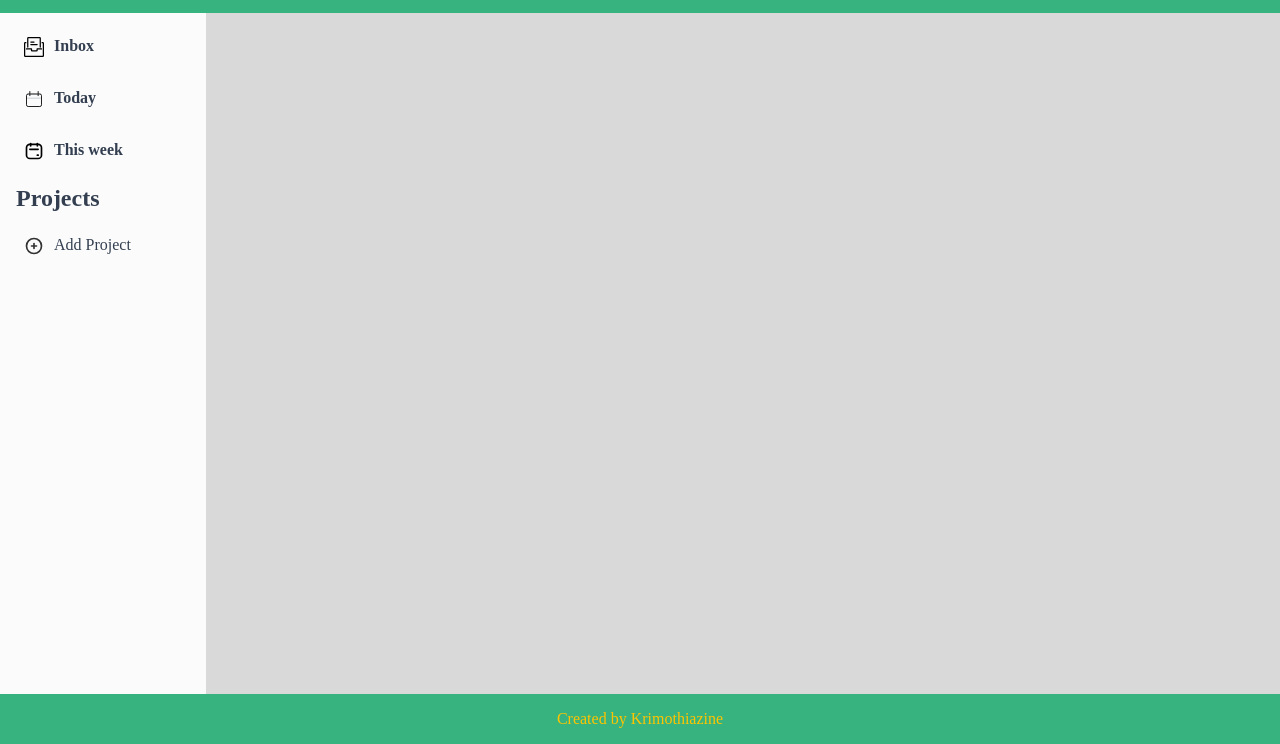
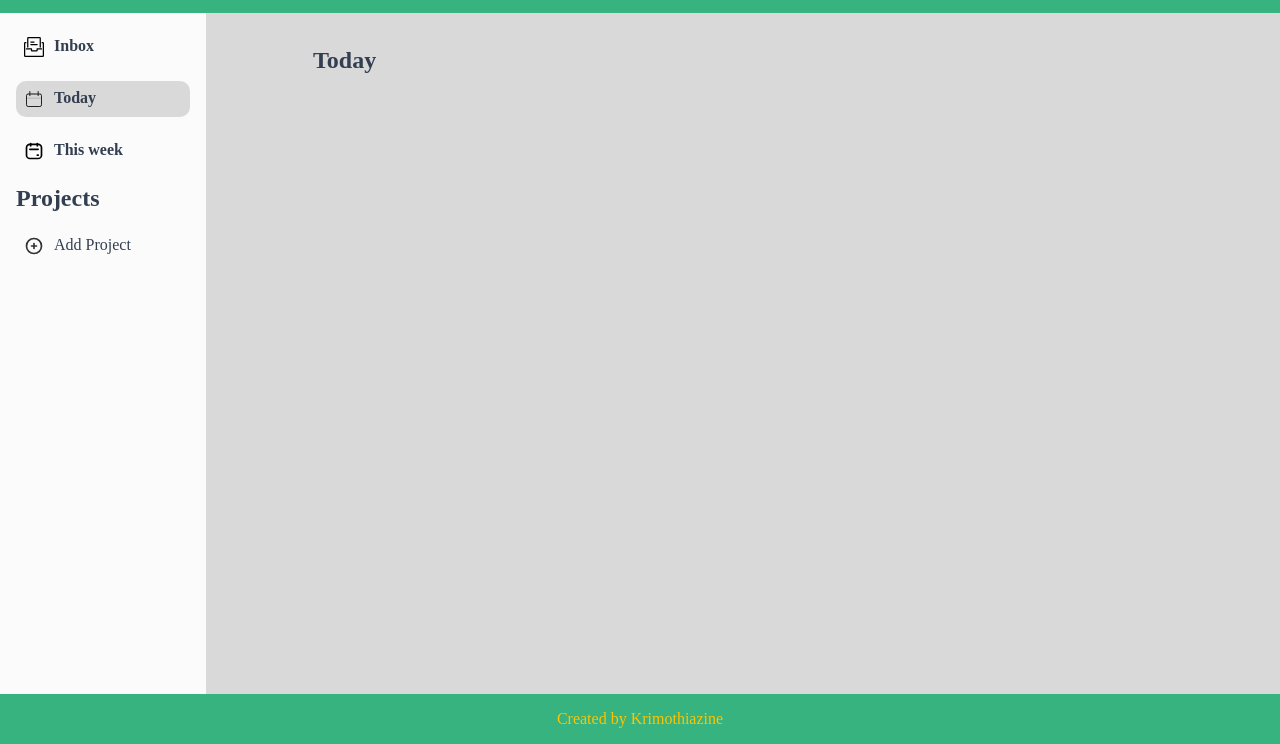
Before and after one commit to Abdelkrim-Saouchi/Todo-list-Project, a website built with webpack: page src/template.html in a window 1280 px wide. Both pictures are taken after a click on the element "Today". Shown: the part 56-800 px from the top of the page. Built offline with nearby package versions, Linux system fonts and the light colour scheme.

Commit message:
Add switch items and active state functionality

```diff
--- /dev/null
+++ b/src/dom/switchPlanItem.js
@@ -0,0 +1,41 @@
+/* eslint-disable consistent-return */
+/* eslint-disable no-param-reassign */
+const planItems = document.querySelectorAll('.plan-items .wrapper');
+const planItemsList = Array.from(planItems);
+const itemTitle = document.querySelector('.container #plan-item-title');
+
+function switchItemActiveState(items) {
+  items.forEach((item) => {
+    item.addEventListener('click', () => {
+      items.forEach((itm) => {
+        itm.classList.remove('active');
+      });
+      item.classList.add('active');
+    });
+  });
+}
+
+function getSelectedItemName(items) {
+  let selectedItemName;
+  items.forEach((item) => {
+    if (item.classList.contains('active')) {
+      selectedItemName = item.lastElementChild.textContent;
+    }
+  });
+  return selectedItemName;
+}
+
+function changeItemTitle(items, itmTitle) {
+  items.forEach((item) => {
+    item.addEventListener('click', () => {
+      const selectedName = getSelectedItemName(items);
+      if (selectedName == null) return;
+      itmTitle.textContent = selectedName;
+    });
+  });
+}
+
+export default function switchItems() {
+  switchItemActiveState(planItemsList);
+  changeItemTitle(planItemsList, itemTitle);
+}
--- a/src/index.js
+++ b/src/index.js
@@ -1,3 +1,4 @@
+import switchItems from './dom/switchPlanItem';
 import './style.css';
 
-console.log('Hello');
+switchItems();
--- a/src/style.css
+++ b/src/style.css
@@ -77,6 +77,9 @@ main .side-bar {
 .side-bar .wrapper:hover {
   background-color: var(--Secondary-bg-color);
 }
+.side-bar .wrapper.active {
+  background-color: var(--Secondary-bg-color);
+}
 
 .wrapper h2 {
   font-size: 16px;
@@ -94,6 +97,13 @@ main .side-bar {
 main .main-content {
   /* grid-column: 2 / 3; */
   background-color: var(--Secondary-bg-color);
+  display: grid;
+  place-items: center;
+}
+
+.main-content .container {
+  width: 80%;
+  height: 90%;
 }
 
 footer {
--- a/src/template.html
+++ b/src/template.html
@@ -16,7 +16,7 @@
       <div class="content">
         <div class="side-bar">
           <div class="plan-items">
-            <div class="wrapper">
+            <div class="wrapper active">
               <img src="../src/assets/inbox-svgrepo-com.svg" alt="inbox icon" />
               <h2>Inbox</h2>
             </div>
@@ -46,7 +46,12 @@
             </div>
           </div>
         </div>
-        <div class="main-content"></div>
+        <div class="main-content">
+          <div class="container">
+            <h2 id="plan-item-title">Inbox</h2>
+            <div class="tasks-section"></div>
+          </div>
+        </div>
       </div>
     </main>
     <footer>Created by Krimothiazine</footer>
```
Also changed, not shown: dist/bundle1e3e361da4a9e76f66a6.js, dist/index.html, 2 other files.
